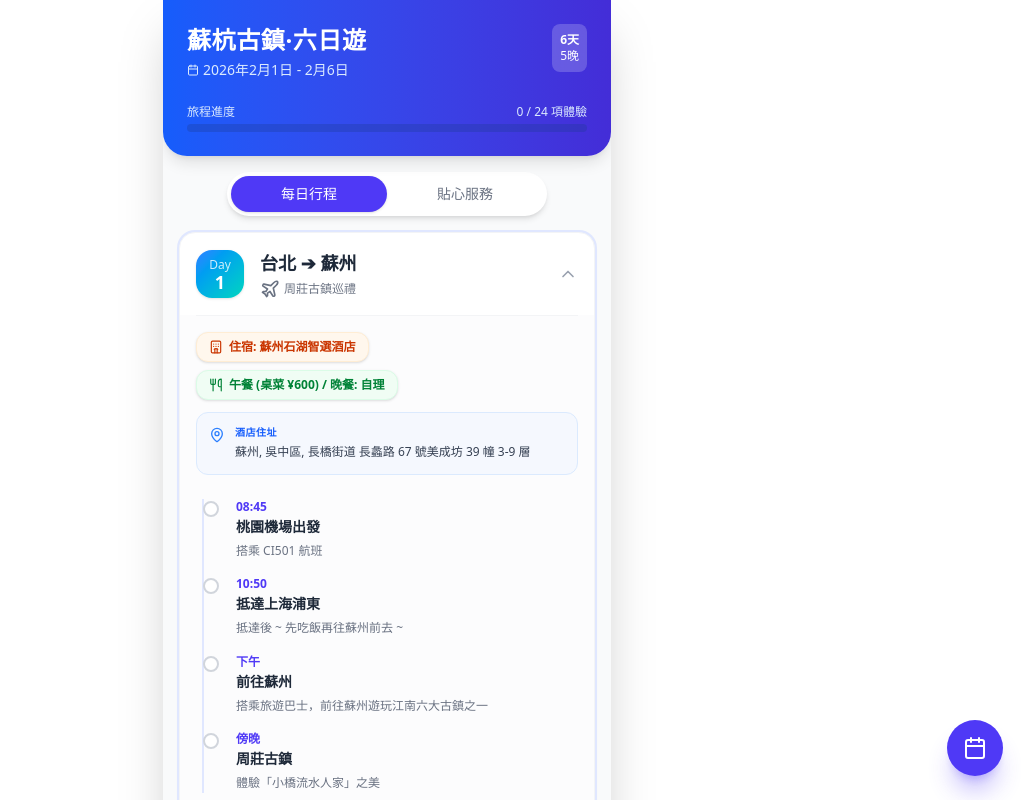
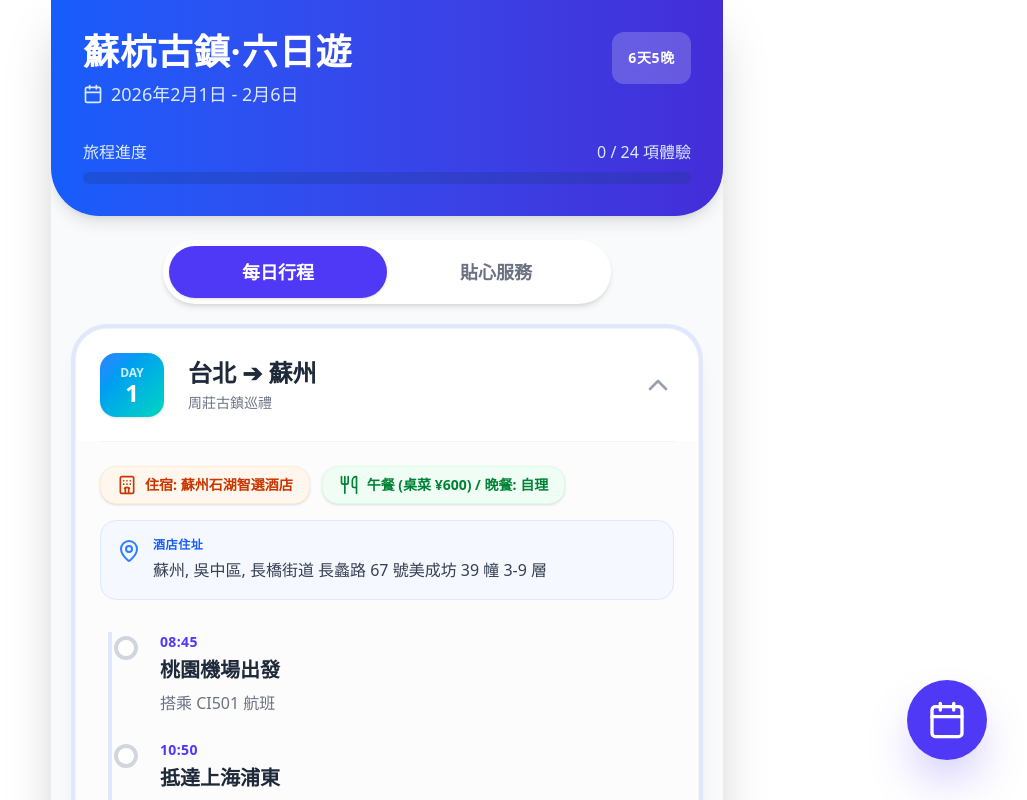
Before and after one commit to HCjoy/travel-app, a React (Vite) app: page / in a window 1280 px wide. Shown: the top 800 px of the page, without its empty margins (253-1280 px from the left). Built offline with nearby package versions, Linux system fonts and the light colour scheme.

Commit message:
double the font sizes and enlarge UI elements

```diff
--- a/src/App.jsx
+++ b/src/App.jsx
@@ -140,29 +140,28 @@ const App = () => {
   };
 
   return (
-    <div className="min-h-screen bg-gray-50 font-sans pb-20 max-w-md mx-auto shadow-2xl overflow-hidden relative">
+    <div className="min-h-screen bg-gray-50 font-sans pb-20 max-w-2xl mx-auto shadow-2xl overflow-hidden relative">
       {/* Header */}
-      <header className="bg-gradient-to-r from-blue-600 to-indigo-700 text-white p-6 rounded-b-3xl shadow-lg sticky top-0 z-20">
+      <header className="bg-gradient-to-r from-blue-600 to-indigo-700 text-white p-8 rounded-b-[3rem] shadow-lg sticky top-0 z-20">
         <div className="flex justify-between items-start">
           <div>
-            <h1 className="text-2xl font-bold tracking-wide">蘇杭古鎮·六日遊</h1>
-            <p className="text-blue-100 text-sm mt-1 flex items-center gap-1">
-              <Calendar className="w-3 h-3" /> 2026年2月1日 - 2月6日
+            <h1 className="text-4xl font-bold tracking-wide">蘇杭古鎮·六日遊</h1>
+            <p className="text-blue-100 text-lg mt-2 flex items-center gap-2">
+              <Calendar className="w-5 h-5" /> 2026年2月1日 - 2月6日
             </p>
           </div>
-          <div className="bg-white/20 p-2 rounded-lg backdrop-blur-sm">
-            <span className="text-xs font-bold block text-center">6天</span>
-            <span className="text-xs block text-center">5晚</span>
+          <div className="bg-white/20 p-4 rounded-xl backdrop-blur-sm">
+            <span className="text-sm font-bold block text-center uppercase tracking-wider">6天5晚</span>
           </div>
         </div>
 
         {/* Progress Bar (Mockup) */}
-        <div className="mt-6">
-          <div className="flex justify-between text-xs text-blue-100 mb-1">
+        <div className="mt-8">
+          <div className="flex justify-between text-base text-blue-100 mb-2">
             <span>旅程進度</span>
             <span>{Object.keys(checkedItems).length} / {itineraryData.reduce((acc, curr) => acc + curr.activities.length, 0)} 項體驗</span>
           </div>
-          <div className="h-2 bg-blue-900/30 rounded-full overflow-hidden">
+          <div className="h-3 bg-blue-900/30 rounded-full overflow-hidden">
             <div
               className="h-full bg-white/90 rounded-full transition-all duration-500"
               style={{ width: `${(Object.keys(checkedItems).length / 20) * 100}%` }}
@@ -172,17 +171,17 @@ const App = () => {
       </header>
 
       {/* Tabs */}
-      <div className="flex justify-center my-4 px-4 sticky top-28 z-10">
-        <div className="bg-white p-1 rounded-full shadow-md flex w-full max-w-xs">
+      <div className="flex justify-center my-6 px-4 sticky top-48 z-10">
+        <div className="bg-white p-1.5 rounded-full shadow-md flex w-full max-w-md">
           <button
             onClick={() => setActiveTab('itinerary')}
-            className={`flex-1 py-2 rounded-full text-sm font-medium transition-all duration-300 ${activeTab === 'itinerary' ? 'bg-indigo-600 text-white shadow-sm' : 'text-gray-500'}`}
+            className={`flex-1 py-3 rounded-full text-lg font-bold transition-all duration-300 ${activeTab === 'itinerary' ? 'bg-indigo-600 text-white shadow-sm' : 'text-gray-500'}`}
           >
             每日行程
           </button>
           <button
             onClick={() => setActiveTab('details')}
-            className={`flex-1 py-2 rounded-full text-sm font-medium transition-all duration-300 ${activeTab === 'details' ? 'bg-indigo-600 text-white shadow-sm' : 'text-gray-500'}`}
+            className={`flex-1 py-3 rounded-full text-lg font-bold transition-all duration-300 ${activeTab === 'details' ? 'bg-indigo-600 text-white shadow-sm' : 'text-gray-500'}`}
           >
             貼心服務
           </button>
@@ -190,81 +189,81 @@ const App = () => {
       </div>
 
       {/* Content Area */}
-      <div className="px-4 space-y-4">
+      <div className="px-6 space-y-6">
 
         {/* Itinerary View */}
         {activeTab === 'itinerary' && (
-          <div className="space-y-4 animate-in fade-in slide-in-from-bottom-4 duration-500">
+          <div className="space-y-6 animate-in fade-in slide-in-from-bottom-4 duration-500">
             {itineraryData.map((day, index) => (
               <div
                 key={index}
-                className={`bg-white rounded-2xl shadow-sm border border-gray-100 overflow-hidden transition-all duration-300 ${expandedDay === index ? 'ring-2 ring-indigo-100 shadow-md' : ''}`}
+                className={`bg-white rounded-[2rem] shadow-sm border border-gray-100 overflow-hidden transition-all duration-300 ${expandedDay === index ? 'ring-4 ring-indigo-100 shadow-xl' : ''}`}
               >
                 {/* Day Header */}
                 <div
                   onClick={() => toggleDay(index)}
-                  className="p-4 flex items-center justify-between cursor-pointer active:bg-gray-50"
+                  className="p-6 flex items-center justify-between cursor-pointer active:bg-gray-50"
                 >
-                  <div className="flex items-center gap-4">
-                    <div className={`w-12 h-12 rounded-2xl bg-gradient-to-br ${day.color} flex flex-col items-center justify-center text-white shadow-sm`}>
-                      <span className="text-xs font-medium opacity-80">Day</span>
-                      <span className="text-lg font-bold leading-none">{day.day}</span>
+                  <div className="flex items-center gap-6">
+                    <div className={`w-16 h-16 rounded-2xl bg-gradient-to-br ${day.color} flex flex-col items-center justify-center text-white shadow-sm`}>
+                      <span className="text-xs font-bold opacity-80 uppercase">Day</span>
+                      <span className="text-2xl font-bold leading-none">{day.day}</span>
                     </div>
                     <div>
-                      <h3 className="font-bold text-gray-800 text-lg">{day.city}</h3>
-                      <p className="text-gray-500 text-xs mt-0.5 flex items-center gap-1">
-                        {day.icon} {day.title}
+                      <h3 className="font-bold text-gray-800 text-2xl">{day.city}</h3>
+                      <p className="text-gray-500 text-sm mt-1 flex items-center gap-2">
+                        {day.title}
                       </p>
                     </div>
                   </div>
                   <div className="text-gray-400">
-                    {expandedDay === index ? <ChevronUp className="w-5 h-5" /> : <ChevronDown className="w-5 h-5" />}
+                    {expandedDay === index ? <ChevronUp className="w-8 h-8" /> : <ChevronDown className="w-8 h-8" />}
                   </div>
                 </div>
 
                 {/* Expanded Details */}
                 {expandedDay === index && (
-                  <div className="px-4 pb-4 pt-0 bg-gray-50/50">
-                    <div className="h-px w-full bg-gray-100 mb-4"></div>
+                  <div className="px-6 pb-6 pt-0 bg-gray-50/50">
+                    <div className="h-px w-full bg-gray-100 mb-6"></div>
 
                     {/* Hotel & Food Badges */}
-                    <div className="space-y-3 mb-6">
-                      <div className="flex flex-wrap gap-2">
-                        <span className="inline-flex items-center gap-1.5 px-3 py-1.5 rounded-xl bg-orange-50 text-orange-700 text-xs font-bold border border-orange-100 shadow-sm">
-                          <Hotel className="w-3.5 h-3.5" /> 住宿: {day.stay}
+                    <div className="space-y-4 mb-8">
+                      <div className="flex flex-wrap gap-3">
+                        <span className="inline-flex items-center gap-2 px-4 py-2 rounded-2xl bg-orange-50 text-orange-700 text-sm font-bold border border-orange-100 shadow-sm">
+                          <Hotel className="w-5 h-5" /> 住宿: {day.stay}
                         </span>
-                        <span className="inline-flex items-center gap-1.5 px-3 py-1.5 rounded-xl bg-green-50 text-green-700 text-xs font-bold border border-green-100 shadow-sm">
-                          <Utensils className="w-3.5 h-3.5" /> {day.meals}
+                        <span className="inline-flex items-center gap-2 px-4 py-2 rounded-2xl bg-green-50 text-green-700 text-sm font-bold border border-green-100 shadow-sm">
+                          <Utensils className="w-5 h-5" /> {day.meals}
                         </span>
                       </div>
                       {day.address && (
-                        <div className="bg-blue-50/50 p-3 rounded-xl border border-blue-100 flex items-start gap-2.5">
-                          <MapPin className="w-4 h-4 text-blue-500 shrink-0 mt-0.5" />
+                        <div className="bg-blue-50/50 p-4 rounded-2xl border border-blue-100 flex items-start gap-3">
+                          <MapPin className="w-6 h-6 text-blue-500 shrink-0 mt-0.5" />
                           <div className="flex flex-col">
-                            <span className="text-[10px] uppercase tracking-wider text-blue-600 font-bold mb-0.5">酒店住址</span>
-                            <span className="text-xs text-gray-700 font-medium leading-relaxed">{day.address}</span>
+                            <span className="text-xs uppercase tracking-wider text-blue-600 font-bold mb-1">酒店住址</span>
+                            <span className="text-base text-gray-700 font-medium leading-relaxed">{day.address}</span>
                           </div>
                         </div>
                       )}
                     </div>
 
                     {/* Timeline */}
-                    <div className="space-y-4 pl-2 relative border-l-2 border-indigo-100 ml-1.5 my-2">
+                    <div className="space-y-6 pl-4 relative border-l-4 border-indigo-100 ml-2 my-4">
                       {day.activities.map((act, actIndex) => {
                         const isChecked = checkedItems[`${index}-${actIndex}`];
                         return (
-                          <div key={actIndex} className="relative pl-6 group" onClick={() => toggleCheck(index, actIndex)}>
+                          <div key={actIndex} className="relative pl-8 group" onClick={() => toggleCheck(index, actIndex)}>
                             {/* Dot */}
-                            <div className={`absolute -left-[9px] top-0.5 w-4 h-4 rounded-full border-2 transition-colors duration-300 flex items-center justify-center
+                            <div className={`absolute -left-[14px] top-1 w-6 h-6 rounded-full border-4 transition-colors duration-300 flex items-center justify-center
                               ${isChecked ? 'bg-indigo-500 border-indigo-500' : 'bg-white border-gray-300'}`}>
-                              {isChecked && <div className="w-1.5 h-1.5 bg-white rounded-full"></div>}
+                              {isChecked && <div className="w-2.5 h-2.5 bg-white rounded-full"></div>}
                             </div>
 
                             {/* Content */}
                             <div className={`transition-all duration-300 cursor-pointer ${isChecked ? 'opacity-50 grayscale' : ''}`}>
-                              <span className="text-xs font-bold text-indigo-600 mb-0.5 block">{act.time}</span>
-                              <h4 className={`text-sm font-bold text-gray-800 ${isChecked ? 'line-through' : ''}`}>{act.item}</h4>
-                              <p className="text-xs text-gray-500 mt-1 leading-relaxed">{act.desc}</p>
+                              <span className="text-sm font-bold text-indigo-600 mb-1 block uppercase tracking-wide">{act.time}</span>
+                              <h4 className={`text-xl font-bold text-gray-800 ${isChecked ? 'line-through' : ''}`}>{act.item}</h4>
+                              <p className="text-base text-gray-500 mt-1.5 leading-relaxed">{act.desc}</p>
                             </div>
                           </div>
                         );
@@ -275,7 +274,7 @@ const App = () => {
               </div>
             ))}
 
-            <div className="text-center py-6 text-gray-400 text-xs">
+            <div className="text-center py-10 text-gray-400 text-base font-medium">
               我們期待為您創造美好回憶
             </div>
           </div>
@@ -283,53 +282,53 @@ const App = () => {
 
         {/* Details View */}
         {activeTab === 'details' && (
-          <div className="space-y-4 animate-in fade-in slide-in-from-right-8 duration-500">
+          <div className="space-y-6 animate-in fade-in slide-in-from-right-8 duration-500">
             {/* Service Card */}
-            <div className="bg-white p-5 rounded-2xl shadow-sm border border-gray-100">
-              <h3 className="font-bold text-gray-800 flex items-center gap-2 mb-4">
-                <span className="w-8 h-8 rounded-full bg-blue-100 flex items-center justify-center text-blue-600">
-                  <Droplets className="w-4 h-4" />
+            <div className="bg-white p-8 rounded-[2rem] shadow-sm border border-gray-100">
+              <h3 className="font-bold text-gray-800 text-2xl flex items-center gap-3 mb-6">
+                <span className="w-12 h-12 rounded-full bg-blue-100 flex items-center justify-center text-blue-600">
+                  <Droplets className="w-6 h-6" />
                 </span>
                 貼心服務
               </h3>
-              <ul className="space-y-3">
-                <li className="flex items-start gap-3 bg-blue-50/50 p-3 rounded-xl">
-                  <CheckCircle2 className="w-5 h-5 text-blue-500 shrink-0 mt-0.5" />
+              <ul className="space-y-4">
+                <li className="flex items-start gap-4 bg-blue-50/50 p-5 rounded-2xl">
+                  <CheckCircle2 className="w-7 h-7 text-blue-500 shrink-0 mt-0.5" />
                   <div>
-                    <span className="text-sm font-bold text-gray-700 block">每日礦泉水</span>
-                    <span className="text-xs text-gray-500">車上每日備有充足礦泉水，隨取隨用。</span>
+                    <span className="text-lg font-bold text-gray-700 block mb-1">每日礦泉水</span>
+                    <span className="text-base text-gray-500 leading-relaxed">車上每日備有充足礦泉水，隨取隨用。</span>
                   </div>
                 </li>
-                <li className="flex items-start gap-3 bg-blue-50/50 p-3 rounded-xl">
-                  <Utensils className="w-5 h-5 text-blue-500 shrink-0 mt-0.5" />
+                <li className="flex items-start gap-4 bg-blue-50/50 p-5 rounded-2xl">
+                  <Utensils className="w-7 h-7 text-blue-500 shrink-0 mt-0.5" />
                   <div>
-                    <span className="text-sm font-bold text-gray-700 block">美食推薦</span>
-                    <span className="text-xs text-gray-500">行程用餐可靈活安排，導遊可推薦當地特色餐廳（如松鶴樓、外婆家等）。</span>
+                    <span className="text-lg font-bold text-gray-700 block mb-1">美食推薦</span>
+                    <span className="text-base text-gray-500 leading-relaxed">行程用餐可靈活安排，導遊可推薦當地特色餐廳（如松鶴樓、外婆家等）。</span>
                   </div>
                 </li>
               </ul>
             </div>
 
             {/* Weather & Cloths (Mock) */}
-            <div className="bg-gradient-to-br from-indigo-500 to-purple-600 p-5 rounded-2xl shadow-md text-white">
-              <h3 className="font-bold mb-3 flex items-center gap-2">
-                <Info className="w-5 h-5" /> 2月出行小貼士
+            <div className="bg-gradient-to-br from-indigo-500 to-purple-600 p-8 rounded-[2rem] shadow-md text-white">
+              <h3 className="text-2xl font-bold mb-6 flex items-center gap-3 text-white">
+                <Info className="w-7 h-7" /> 2月出行小貼士
               </h3>
-              <div className="space-y-3 text-sm opacity-90">
-                <p>❄️ <span className="font-bold">天氣：</span> 江浙滬2月初氣溫較低（0-10℃），濕冷為主。</p>
-                <p>🧥 <span className="font-bold">穿衣：</span> 建議穿著羽絨服、保開發內衣，攜帶雨具（江南煙雨多）。</p>
-                <p>👟 <span className="font-bold">鞋履：</span> 園林和古鎮步行較多，請穿舒適的平底鞋。</p>
+              <div className="space-y-4 text-lg">
+                <p className="flex items-start gap-2"><span>❄️</span> <span><span className="font-bold">天氣：</span> 江浙滬2月初氣溫較低（0-10℃），濕冷為主。</span></p>
+                <p className="flex items-start gap-2"><span>🧥</span> <span><span className="font-bold">穿衣：</span> 建議穿著羽絨服、保暖內衣，攜帶雨具（江南煙雨多）。</span></p>
+                <p className="flex items-start gap-2"><span>👟</span> <span><span className="font-bold">鞋履：</span> 園林和古鎮步行較多，請穿舒適的平底鞋。</span></p>
               </div>
             </div>
 
             {/* Emergency Contact */}
-            <div className="bg-white p-5 rounded-2xl shadow-sm border border-gray-100">
-              <h3 className="font-bold text-gray-800 mb-4">緊急聯絡</h3>
-              <div className="flex gap-3">
-                <button className="flex-1 bg-green-50 text-green-700 py-3 rounded-xl font-medium text-sm border border-green-100 flex items-center justify-center gap-2 hover:bg-green-100 active:scale-95 transition-transform">
+            <div className="bg-white p-8 rounded-[2rem] shadow-sm border border-gray-100">
+              <h3 className="font-bold text-gray-800 text-2xl mb-6">緊急聯絡</h3>
+              <div className="flex flex-col sm:flex-row gap-4">
+                <button className="flex-1 bg-green-50 text-green-700 py-5 rounded-2xl font-bold text-lg border border-green-100 flex items-center justify-center gap-3 hover:bg-green-100 active:scale-95 transition-all">
                   聯繫導遊
                 </button>
-                <button className="flex-1 bg-gray-50 text-gray-700 py-3 rounded-xl font-medium text-sm border border-gray-100 flex items-center justify-center gap-2 hover:bg-gray-100 active:scale-95 transition-transform">
+                <button className="flex-1 bg-gray-50 text-gray-700 py-5 rounded-2xl font-bold text-lg border border-gray-100 flex items-center justify-center gap-3 hover:bg-gray-100 active:scale-95 transition-all">
                   客服熱線
                 </button>
               </div>
@@ -339,16 +338,17 @@ const App = () => {
       </div>
 
       {/* Floating Action Button for Map (Visual Only) */}
-      <div className="fixed bottom-6 right-6 z-30">
+      <div className="fixed bottom-10 right-10 z-30">
         <button
           onClick={() => setActiveTab('itinerary')}
-          className="w-14 h-14 bg-indigo-600 rounded-full shadow-xl shadow-indigo-600/30 flex items-center justify-center text-white active:scale-90 transition-transform"
+          className="w-20 h-20 bg-indigo-600 rounded-full shadow-2xl shadow-indigo-600/40 flex items-center justify-center text-white active:scale-90 transition-transform"
         >
-          <Calendar className="w-6 h-6" />
+          <Calendar className="w-10 h-10" />
         </button>
       </div>
 
     </div>
+
   );
 };
 
```
